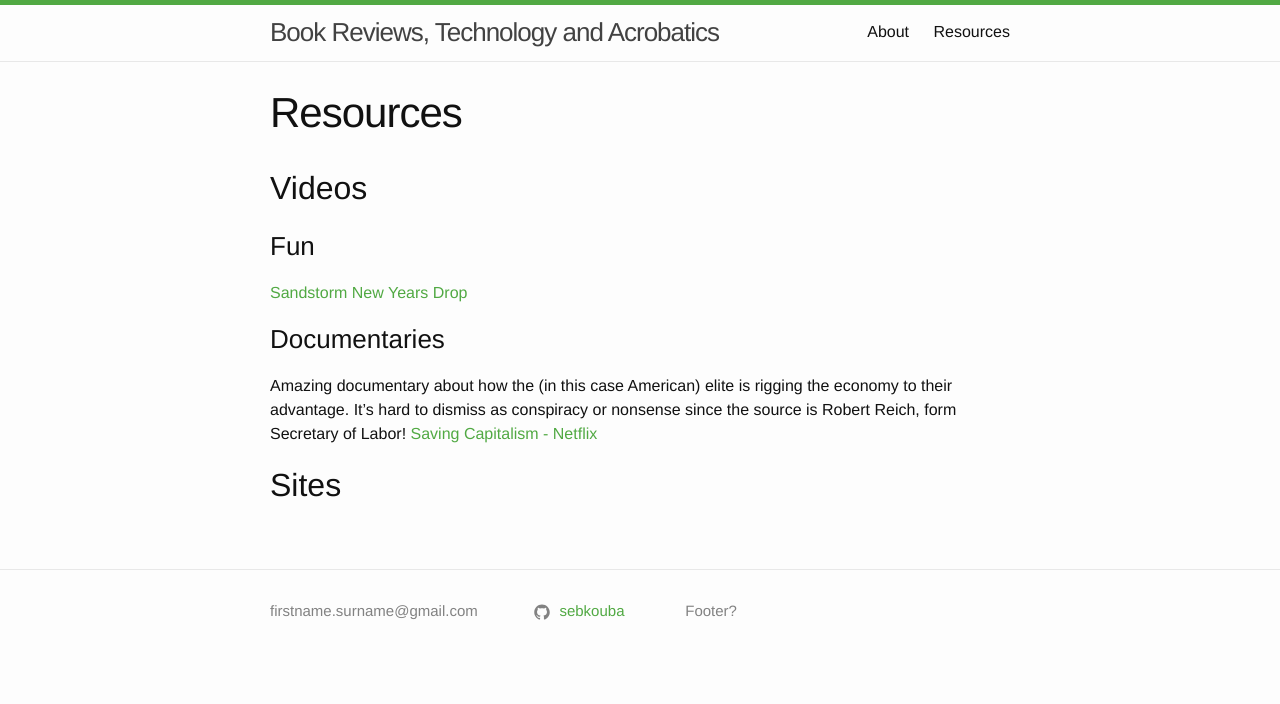
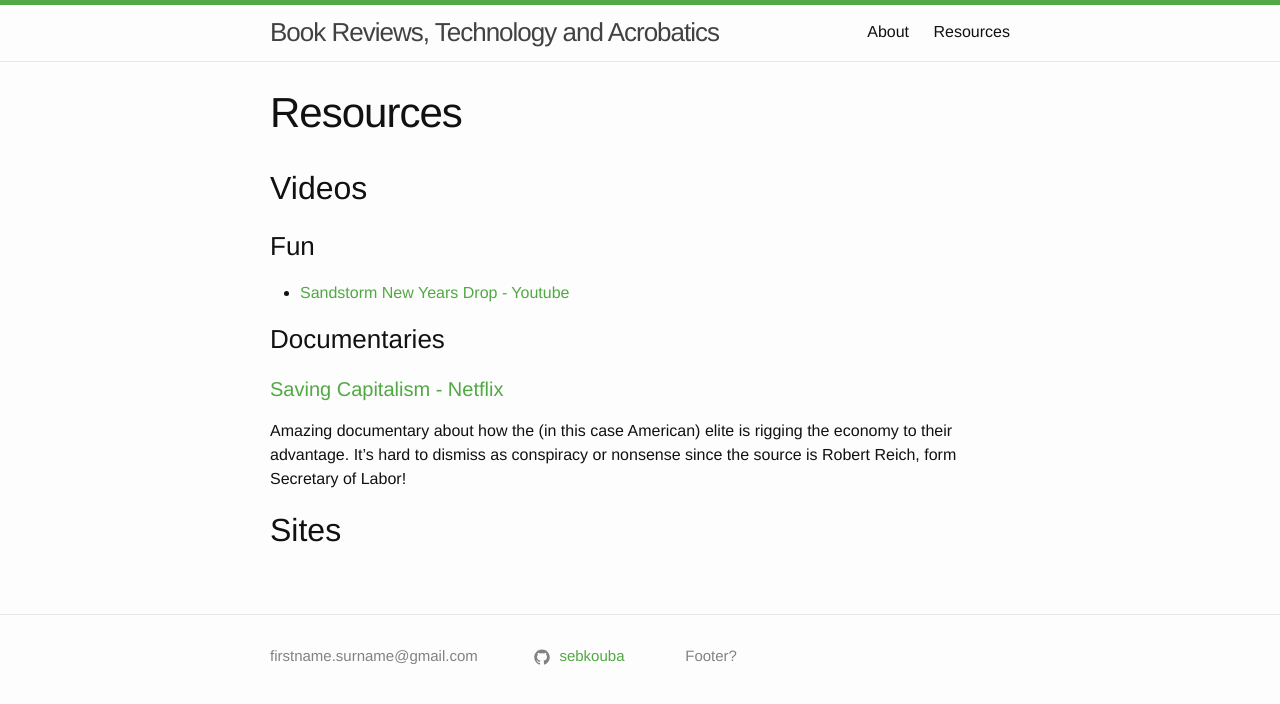
Before and after one commit to sebkouba/sebkouba.github.io, a Jekyll site: the page built from resources.md, in a window 1280 px wide. Shown: the top 704 px of the page. Built offline with Jekyll 4.4.1, drawn with Linux system fonts in a browser that asks for light colours.

Commit message:
resources

```diff
--- a/resources.md
+++ b/resources.md
@@ -6,10 +6,10 @@ permalink: /resources/
 
 ## Videos
 ### Fun
-[Sandstorm New Years Drop](https://www.youtube.com/watch?v=db5f-A-vSyw){:target="_blank"}
+- [Sandstorm New Years Drop - Youtube](https://www.youtube.com/watch?v=db5f-A-vSyw){:target="_blank"}
 
 ### Documentaries
+#### [Saving Capitalism - Netflix](https://www.netflix.com/title/80127558){:target="_blank"}
 Amazing documentary about how the (in this case American) elite is rigging the economy to their advantage. It's hard to dismiss as conspiracy or nonsense since the source is Robert Reich, form Secretary of Labor!
-[Saving Capitalism - Netflix](https://www.netflix.com/title/80127558){:target="_blank"}
 
 ## Sites
```
